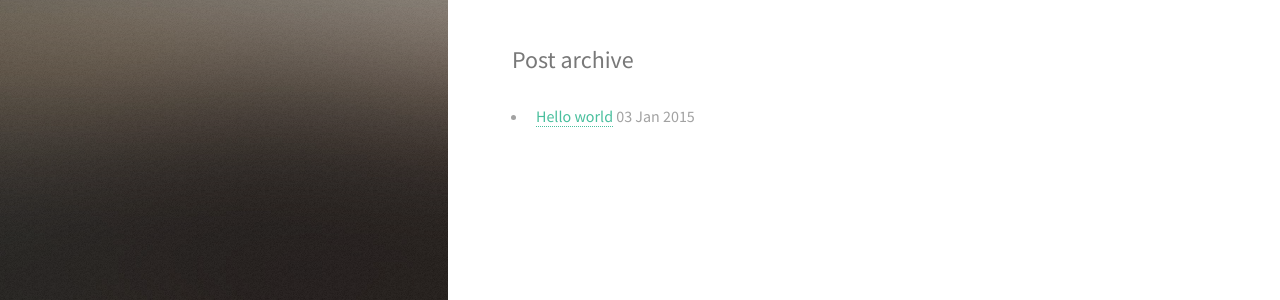
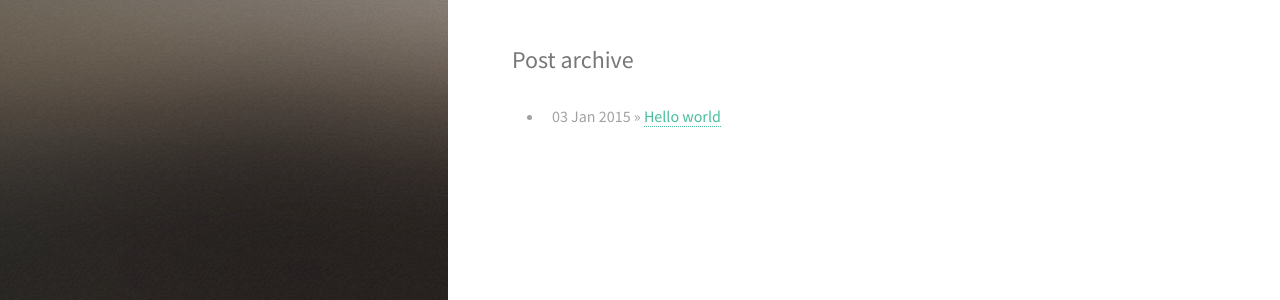
Before and after one commit to mcjudd/mcjudd.github.io, a Jekyll site: the page built from index.html, in a window 1280 px wide. Shown: the part 360-660 px from the top of the page. Built offline with Jekyll 4.4.1, drawn with Linux system fonts in a browser that asks for light colours.

Commit message:
Cleaning up some more.

```diff
--- a/index.html
+++ b/index.html
@@ -11,14 +11,9 @@
 <section>
 	<h2>Post archive</h2>
 	<ul id="archive">
-		{% for post in site.posts %}
-		<li class="post-{{ post.category }}">
-			{% if post.external_url == nil %}
-			<a href="{{ post.url }}">{{ post.title }}</a> <abbr>{{ post.date | date_to_string }}</abbr>
-			{% else %}
-			<a href="{{ post.external_url }}">{{ post.title }}</a> <abbr>{{ post.date | date_to_string }}</abbr>
-			{% endif %}
-		</li>
-		{% endfor %}
-	</ul>
-</section>
+		<ul class="posts">
+			{% for post in site.posts %}
+			<li><span>{{ post.date | date_to_string }}</span> &raquo; <a href="{{ post.url }}">{{ post.title }}</a></li>
+			{% endfor %}
+		</ul>
+	</section>
```
